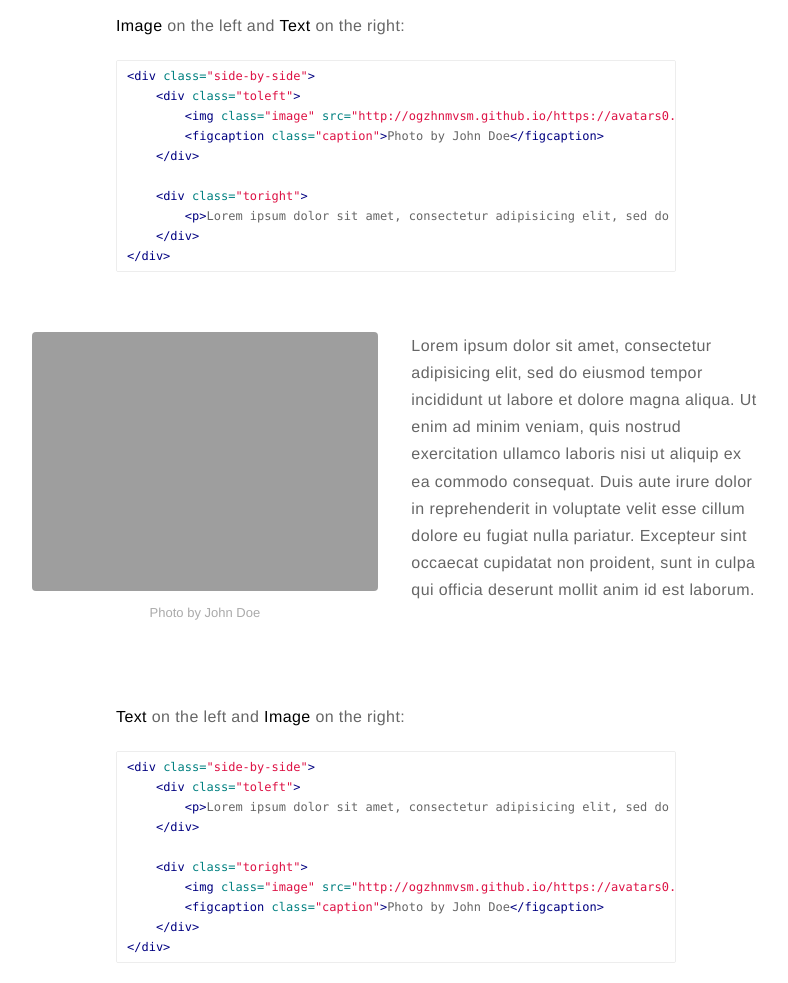
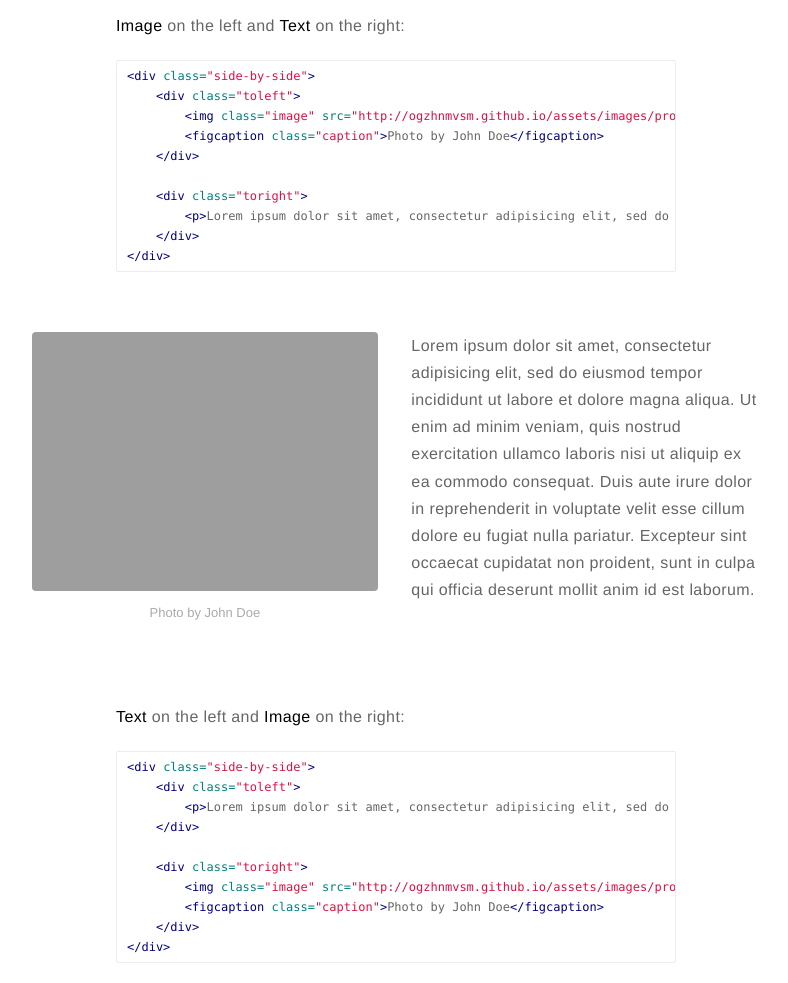
Before and after one commit to ogzhnmvsm/ogzhnmvsm.github.io, a Jekyll site: the page built from _posts/2015-02-24-markdown-extra-components.markdown, in a window 1280 px wide and 1400 px high, scrolled down 1068 px. Shown: the part 151-1134 px from the top of the window, without its empty margins (244-1032 px from the left). Built offline with Jekyll 4.4.1, drawn with Linux system fonts in a browser that asks for light colours; comment, search, counter and statistics services are not loaded.

Commit message:
Update _config.yml

```diff
--- a/_config.yml
+++ b/_config.yml
@@ -8,7 +8,7 @@ description: A blog about technology and stuff related
 # if it's an external image, update below for true
 # better with square images
 external-image: true
-picture: https://avatars0.githubusercontent.com/u/28672471?s=460&v=4
+picture: assets/images/profile1.jpg
 
 # If you want to include your resume, set to true
 # and specify source (external or local).
@@ -39,7 +39,7 @@ disqus:
 # google: mygoogle
 # instagram: myinstagram
 # pinterest: mypinterest
-linkedin: /in/oğuzhan-mevsim-61ba31103/
+linkedin: oğuzhan-mevsim-61ba31103/
 # youtube: myyoutube
 # spotify: myspotify
 github: ogzhnmvsm
```
